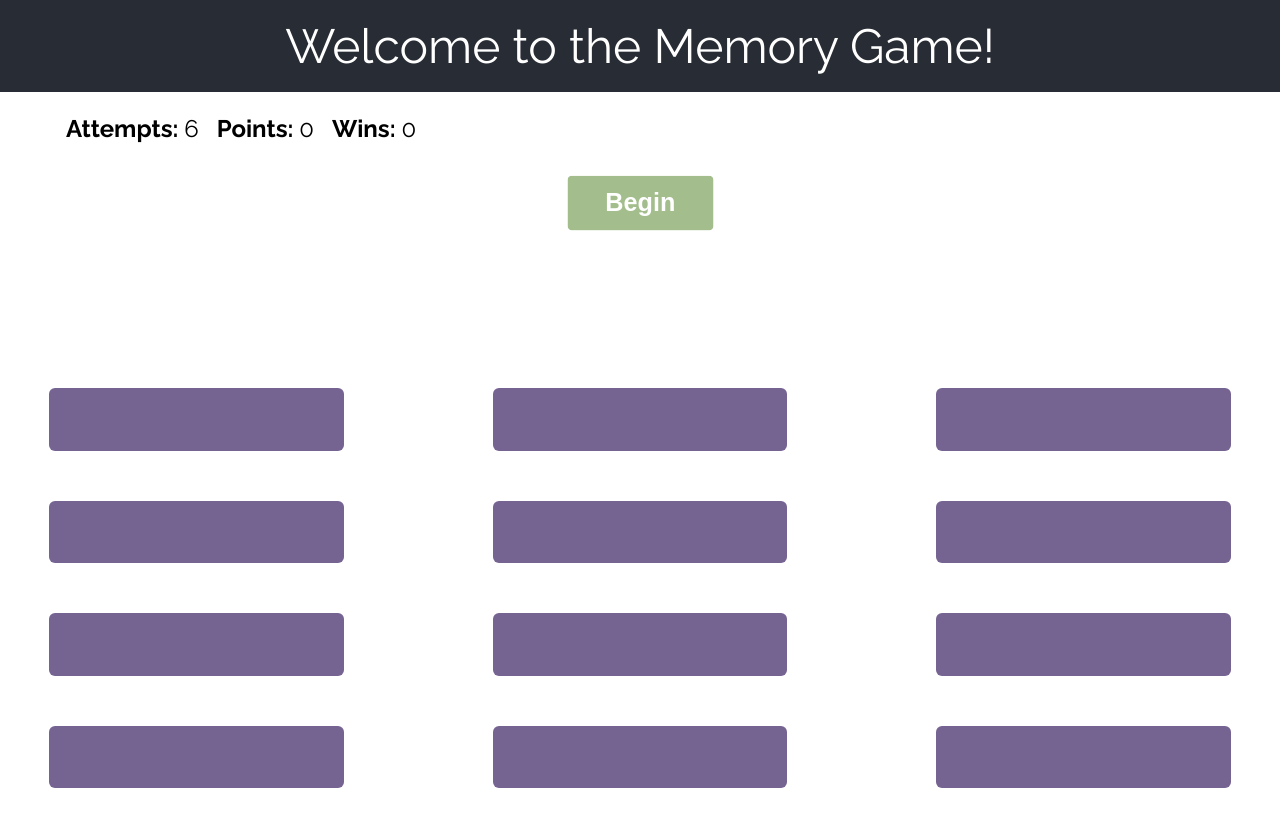
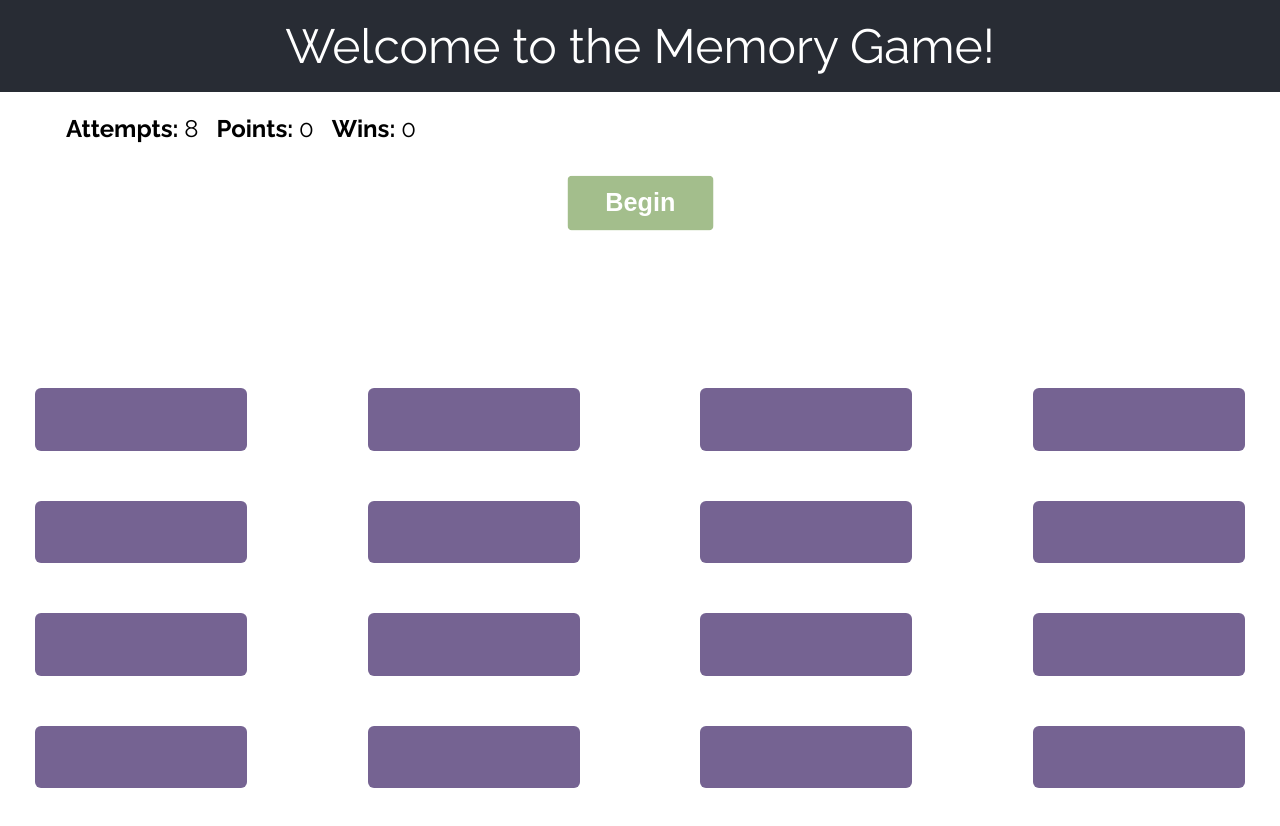
Before and after one commit to MagerlinC/memory-game, a React (Create React App) app: page / in a window 1280 px wide. Shown: the top 826 px of the page. Built offline with nearby package versions, Linux system fonts and the light colour scheme.

Commit message:
Added two icons

```diff
--- a/src/App.tsx
+++ b/src/App.tsx
@@ -4,7 +4,7 @@ import Board from "./components/board/board";
 
 function App() {
   // Number of differnt icon pairs
-  const numPairs = 6;
+  const numPairs = 8;
   return (
     <div className="App">
       <header className="App-header">
--- a/src/components/board/board.tsx
+++ b/src/components/board/board.tsx
@@ -10,6 +10,15 @@ type BoardProps = {
 };
 
 function Board({ boardSize }: BoardProps) {
+  // *** CONFIG VARS ***
+
+  // Variable for toggling shuffling on/off. Having a non-shuffled list is useful for debugging.
+  const DO_SHUFFLE_TILES = true;
+  // Duration a new board of tiles is revealed for
+  const REVEAL_DURATION = 5000;
+
+  // *** END CONFIG VARS ***
+
   // Initial indexes for distribution of tiles. This will later be randomized for games to be... Well, playable.
   const initialTileIndexes: number[] = [];
 
@@ -17,10 +26,6 @@ function Board({ boardSize }: BoardProps) {
     initialTileIndexes.push(i);
   }
   const [tileIndexes, setTileIndexes] = useState<number[]>(initialTileIndexes);
-
-  // Variable for toggling shuffling on/off. Having a non-shuffled list is useful for debugging.
-  const DO_SHUFFLE_TILES = true;
-
   const [isFirstGame, setIsFirstGame] = useState<boolean>(true);
   const [attempts, setAttempts] = useState<number>(boardSize);
   const [points, setPoints] = useState<number>(0);
@@ -86,7 +91,7 @@ function Board({ boardSize }: BoardProps) {
       setTimeout(() => {
         setAllShown(false);
         setStartGameBtnLocked(false);
-      }, 5000);
+      }, REVEAL_DURATION);
     }
   };
 
@@ -188,7 +193,7 @@ function Board({ boardSize }: BoardProps) {
         {allShown ? (
           <div className="timer-running-section">
             <div className="timer-text">Tiles Revealed!</div>
-            <TimerBar duration={5}></TimerBar>
+            <TimerBar duration={REVEAL_DURATION / 1000}></TimerBar>
           </div>
         ) : (
           <div className={"timer-bar-spacer"} />
--- a/src/util.tsx
+++ b/src/util.tsx
@@ -4,6 +4,8 @@ import ThirdIcon from "./assets/tile-icons/2.svg";
 import FourthIcon from "./assets/tile-icons/3.svg";
 import FifthIcon from "./assets/tile-icons/4.svg";
 import SixthIcon from "./assets/tile-icons/5.svg";
+import SeventhIcon from "./assets/tile-icons/6.svg";
+import EighthIcon from "./assets/tile-icons/7.svg";
 
 export const TILE_ICONS = [
   FirstIcon,
@@ -12,6 +14,8 @@ export const TILE_ICONS = [
   FourthIcon,
   FifthIcon,
   SixthIcon,
+  SeventhIcon,
+  EighthIcon,
 ];
 
 // Knuth Shuffle
```
Also changed, not shown: src/assets/tile-icons/6.svg (added), src/assets/tile-icons/7.svg (added).
